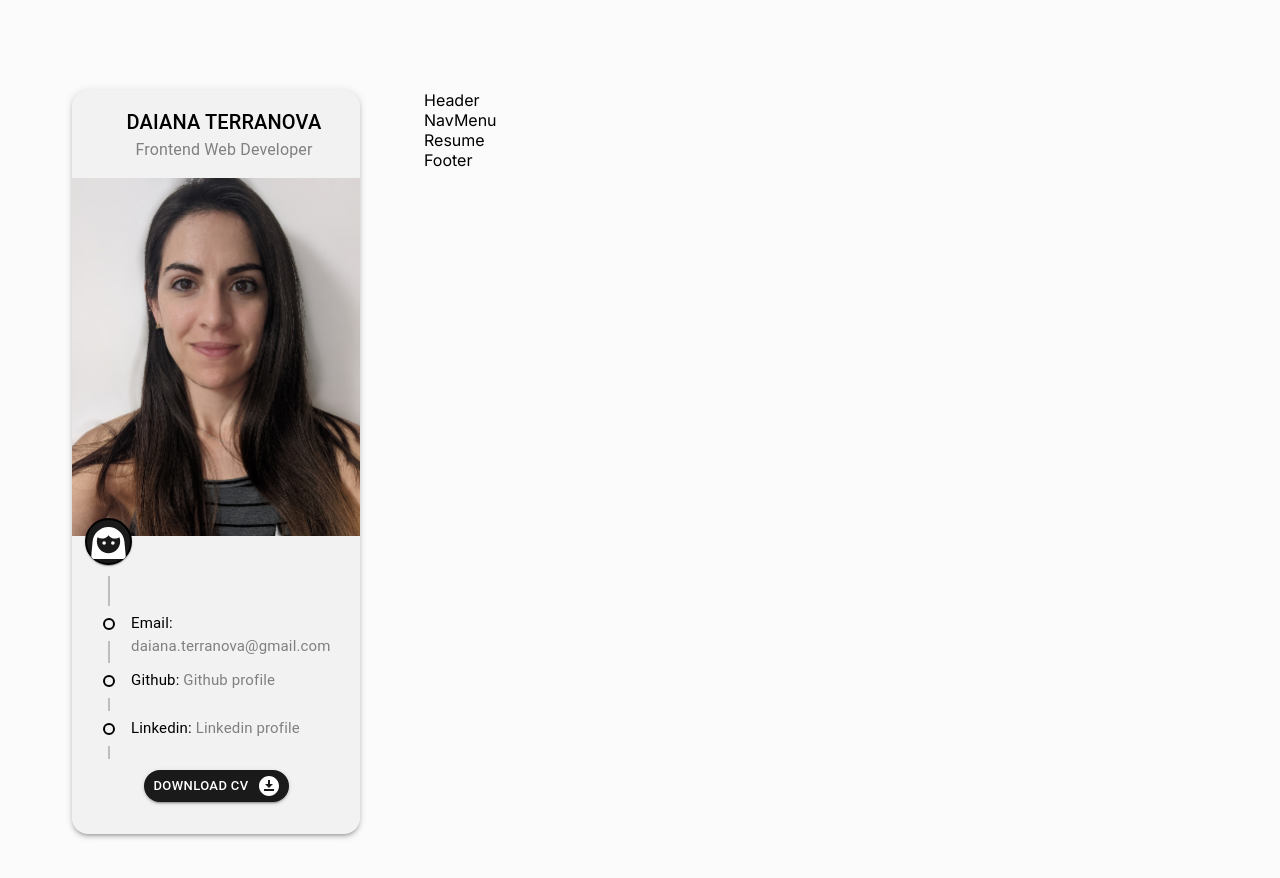
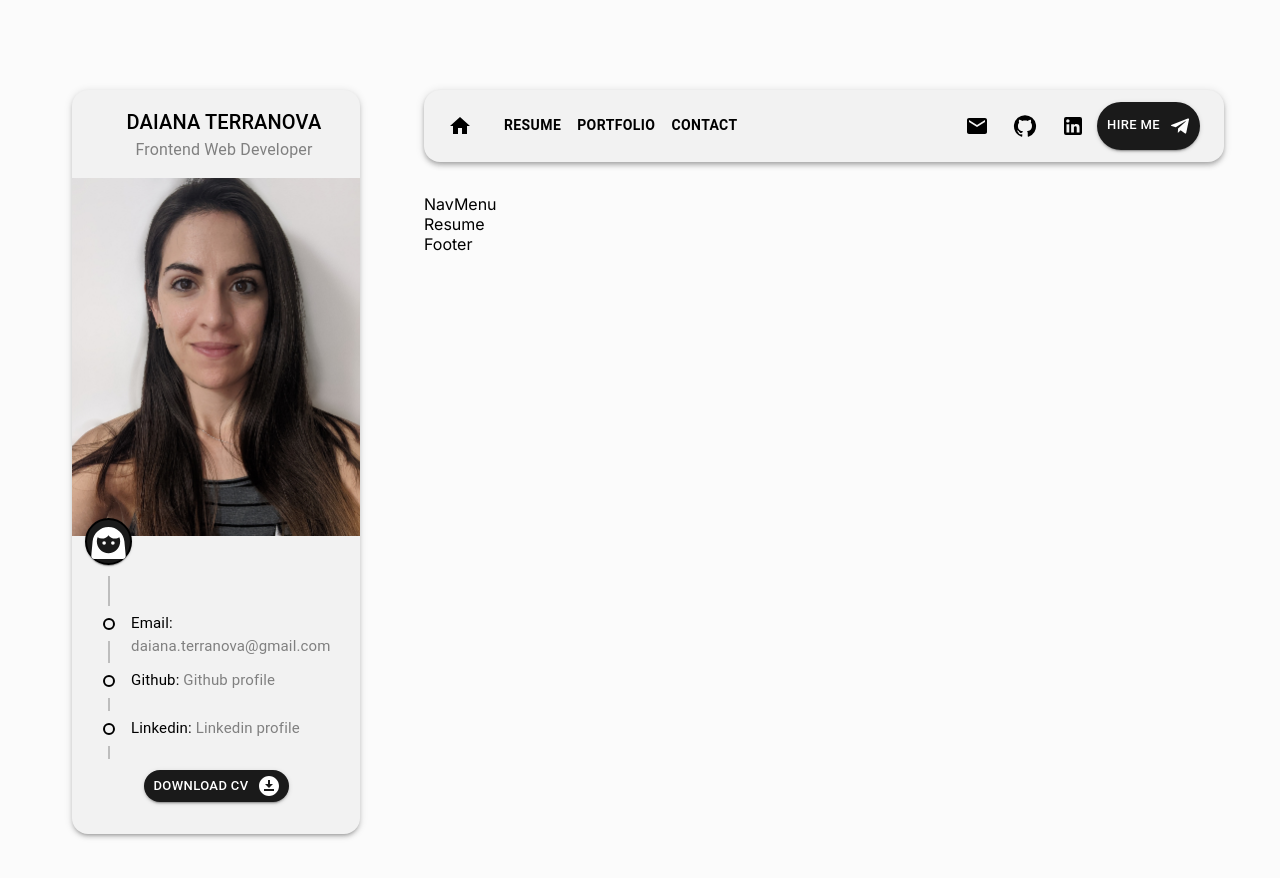
Before and after one commit to daiterranova/Portfolio, a React (Vite) app: page / in a window 1280 px wide. Shown: the top 878 px of the page. Built offline with nearby package versions, Linux system fonts and the light colour scheme.

Commit message:
implement header component with styles

```diff
--- a/src/components/Header.jsx
+++ b/src/components/Header.jsx
@@ -1,7 +1,124 @@
-import React from "react";
+import { Container, AppBar, Box, Tooltip, Avatar, Menu,MenuItem, IconButton, Toolbar, Typography, Button } from "@mui/material";
+import  React, {useState} from 'react';
+import HomeIcon from '@mui/icons-material/Home';
+import MailIcon from '@mui/icons-material/Mail';
+import CustomButton from "./CustomButton";
+import MenuIcon from '@mui/icons-material/Menu';
+import { socials } from "../utils/resumeData";
+import TelegramIcon from '@mui/icons-material/Telegram';
+import GitHubIcon from '@mui/icons-material/GitHub';
+import LinkedInIcon from '@mui/icons-material/LinkedIn';
+import { Height } from "@mui/icons-material";
 
-const Header = () => {
-  return(<div>Header</div>)
-};
+const pages = [{name:'Resume', path:'/'}, {name:'Portfolio', path:'/portfolio'},{name:'Contact', path:'/contact'}];
+
+const Header = ({icon}) => {
+  const [anchorElNav, setAnchorElNav] = useState(null);
+  const [anchorElUser, setAnchorElUser] = useState(null);
+
+  const handleOpenNavMenu = (event) => {
+    setAnchorElNav(event.currentTarget);
+  };
+  const handleOpenUserMenu = (event) => {
+    setAnchorElUser(event.currentTarget);
+  };
+
+  const handleCloseNavMenu = () => {
+    setAnchorElNav(null);
+  };
+
+  const handleCloseUserMenu = () => {
+    setAnchorElUser(null);
+  };
+
+  const buttonStyles = {
+    color:'black',
+    alignSelf:'start',
+    padding:'1.5rem',
+  }
+  return(
+    <>
+      <AppBar position="static" className="container" sx={{background:'var(--surface)', marginBottom:'2rem'}}>
+        <Container style={{paddingLeft:0 }}>
+          <Toolbar disableGutters>
+            <Box sx={{backgroundColor: 'var(--secondary)', borderRadius: '1rem 0 0 1rem',  display: { xs: 'none', md: 'flex' }}}>
+              <Button size="large" component='a' href='/' sx={buttonStyles}>
+                <HomeIcon sx={{ }} />
+              </Button>
+            </Box>
+            {/* menu on mobile */}
+            <Box sx={{flexGrow:1, display: { xs: 'flex', md: 'none' }, }}>
+              <IconButton
+                size="large"
+                aria-label="account of current user"
+                aria-controls="menu-appbar"
+                aria-haspopup="true"
+                onClick={handleOpenNavMenu}
+                color="var(--secondary)"
+              >
+                <MenuIcon />
+              </IconButton>
+              <Menu
+                id="menu-appbar"
+                anchorEl={anchorElNav}
+                anchorOrigin={{
+                  vertical: 'bottom',
+                  horizontal: 'left',
+                }}
+                keepMounted
+                transformOrigin={{
+                  vertical: 'top',
+                  horizontal: 'left',
+                }}
+                open={Boolean(anchorElNav)}
+                onClose={handleCloseNavMenu}
+                sx={{
+                  display: { xs: 'block', md: 'none' }
+                }}
+              >
+                {pages.map((page, index) => (
+                  <MenuItem key={index} onClick={handleCloseNavMenu}>
+                    <Typography textAlign="center">{page.name}</Typography>
+                  </MenuItem>
+                ))}
+              </Menu>
+            </Box>
+            <Box sx={{ flexGrow: 1, display: { xs: 'none', md: 'flex' } }}>
+              {pages.map((page) => (
+                <Button
+                  key={page.name}
+                  href={page.path}
+                  onClick={handleCloseNavMenu}
+                  sx={{ my: 2,color:'var(--textHeadingColor)', display: 'block', fontWeight:'var(--bold)' }}
+                >
+                  {page.name}
+                </Button>
+              ))}
+            </Box>
+            <Box sx={{ display: 'flex', flexDirection:'row', color: 'var(--textHeadingColor)' }}>
+              <IconButton href='https://mail.google.com/' size="large" target="_blank"  color="inherit">
+                  <MailIcon />
+              </IconButton>
+              <IconButton href='https://github.com/daiterranova' size="large" target="_blank"  color="inherit">
+                  <GitHubIcon />
+              </IconButton>
+              <IconButton href='https://www.linkedin.com/in/daiana-terranova/' size="large" target="_blank"  color="inherit">
+                  <LinkedInIcon />
+              </IconButton>
+                {/* {Object.keys(socials).map((key, index) =>
+                <IconButton href={socials[key].link} key={index}  target="_blank" >
+                  {socials[key].icon}
+                </IconButton>
+                )} */}
+            <CustomButton text='Hire me'  icon={<TelegramIcon/>}/>
+            </Box>
+          </Toolbar>
+        </Container>
+      </AppBar>
+
+    </>
+  );
+}
+
 
 export default Header;
```
